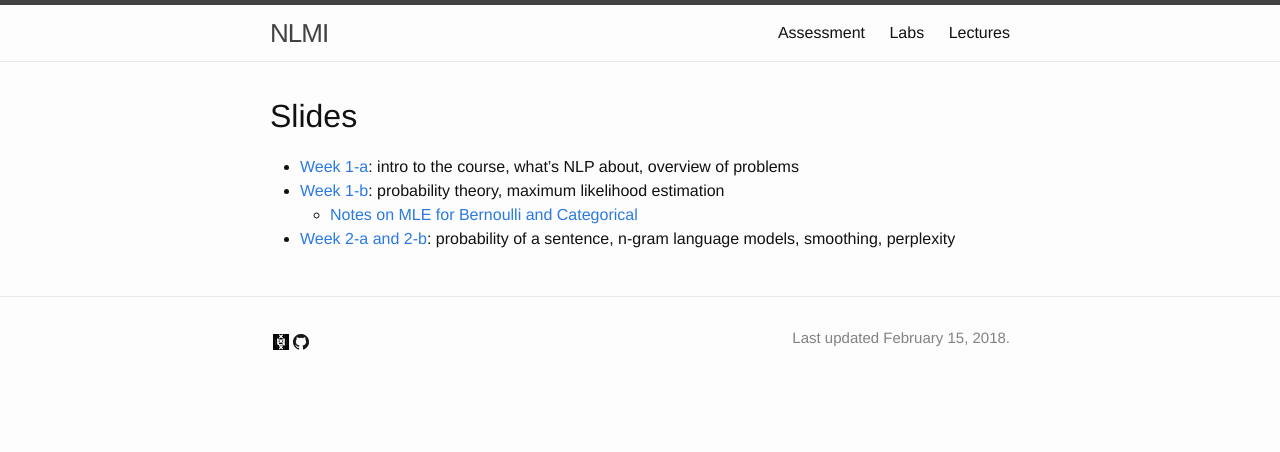
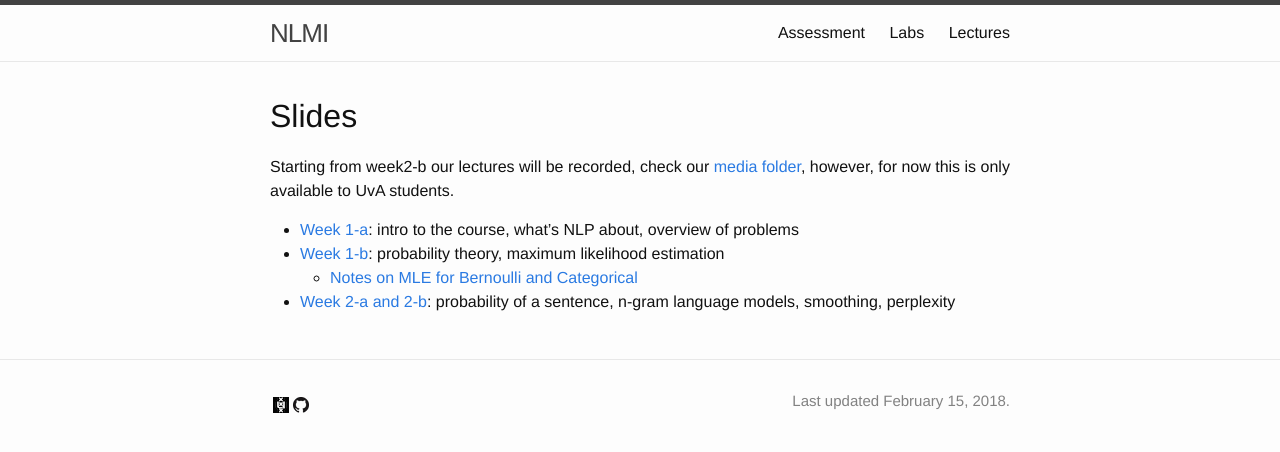
Before and after one commit to cl-illc/nlmi, a Jekyll site: the page built from lectures.md, in a window 1280 px wide. Shown: the top 452 px of the page. Built offline with Jekyll 4.4.1, drawn with Linux system fonts in a browser that asks for light colours.

Commit message:
media catalog

```diff
--- a/lectures.md
+++ b/lectures.md
@@ -6,6 +6,8 @@ menu: yes
 
 # Slides
 
+Starting from week2-b our lectures will be recorded, check our [media folder](https://webcolleges.uva.nl/Mediasite/Catalog/Full/bd8791b033c84c86a7ca338b0b79e88f21), however, for now this is only available to UvA students.
+
 * [Week 1-a](lectures/week1-a.pdf): intro to the course, what's NLP about, overview of problems
 * [Week 1-b](lectures/week1-b.pdf): probability theory, maximum likelihood estimation
     * [Notes on MLE for Bernoulli and Categorical](//github.com/wilkeraziz/notes/blob/master/machine-learning/MLE/main.pdf)
```
Also changed, not shown: 1 other file.
